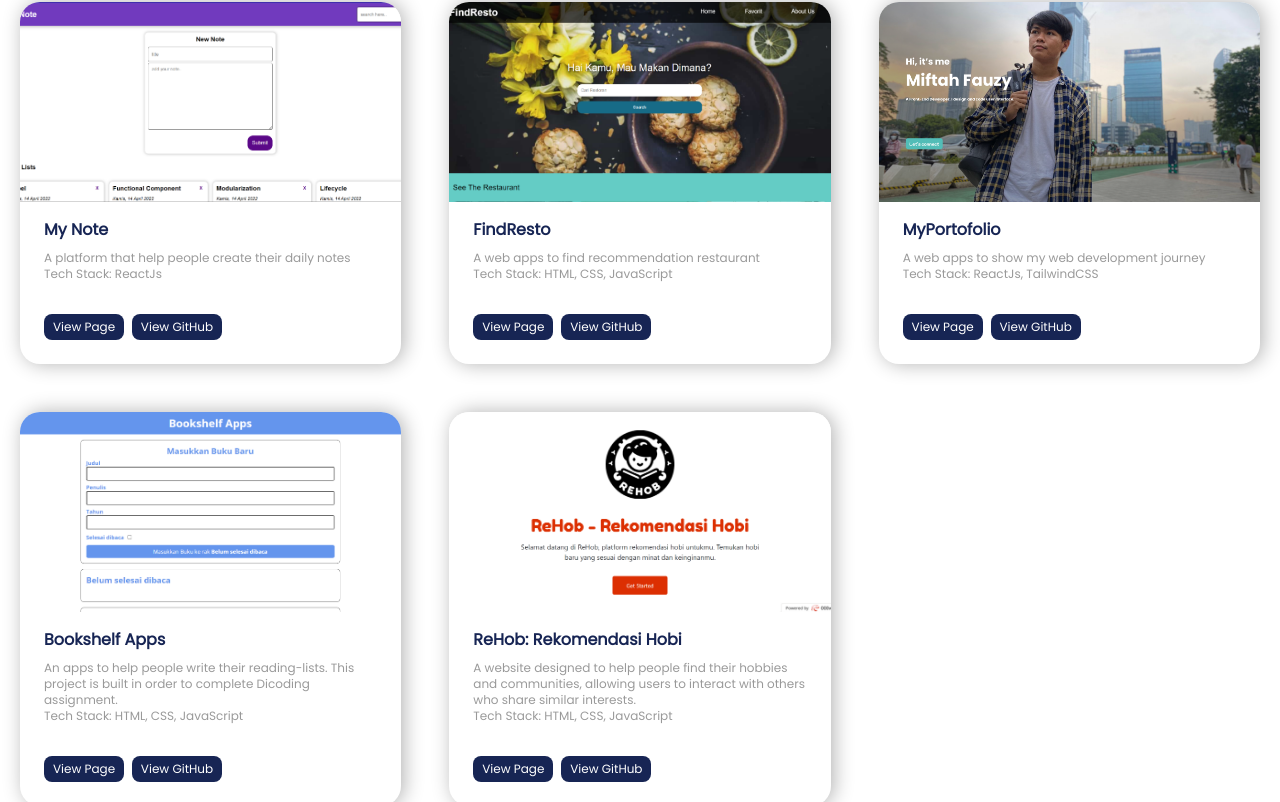
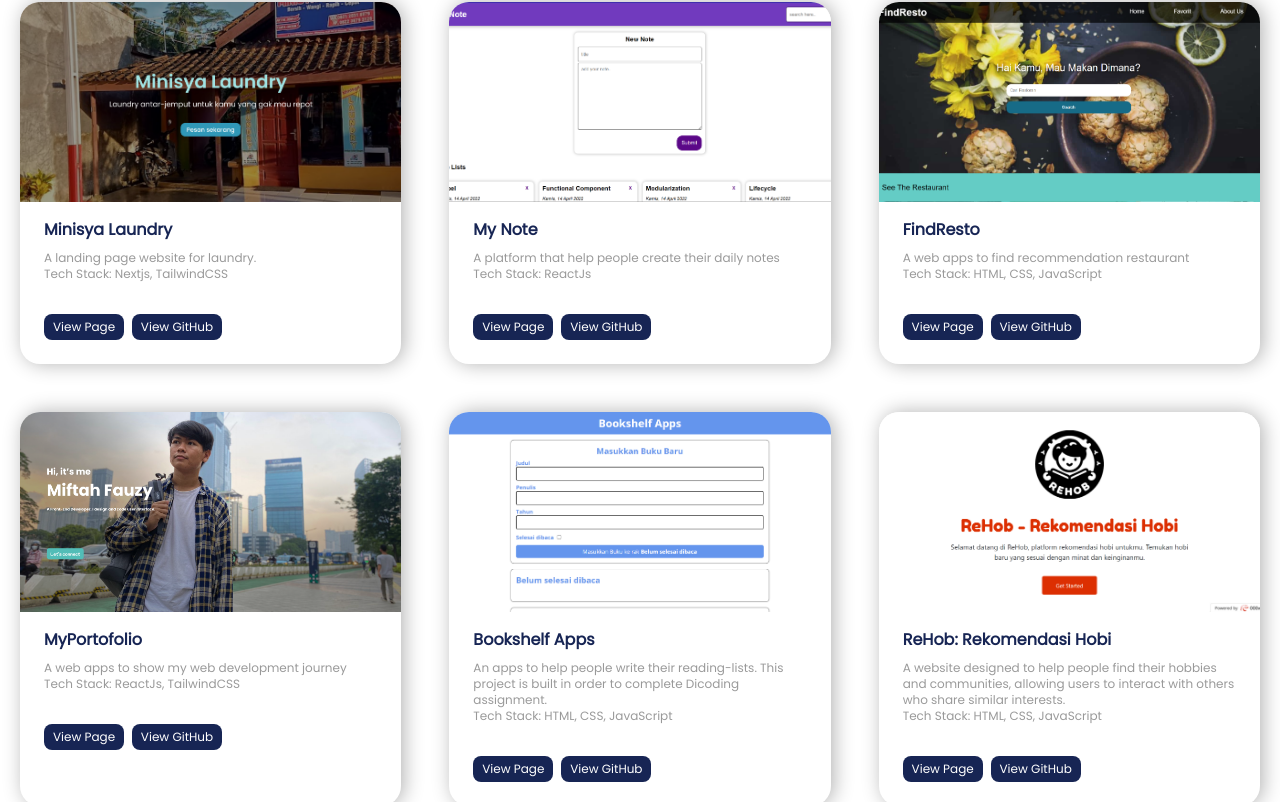
Before and after one commit to Miftah130300/portofolio, a React (Create React App) app: page / in a window 1280 px wide. Shown: the part 1124-1926 px from the top of the page. Built offline with nearby package versions, Linux system fonts and the light colour scheme.

Commit message:
Add files via upload

```diff
--- a/src/data/data.js
+++ b/src/data/data.js
@@ -9,8 +9,17 @@ import Blackgithub from '../asset/github-black.png'
 import BlackInstagram from '../asset/instagram-black.png'
 import BlackLinkedin from '../asset/linkedin-black.png'
 import ReHob from '../asset/ReHob.png'
+import Minisya from '../asset/minisyalaundry.png'
 
 const datas = [
+    {
+        nama: "Minisya Laundry",
+        deskripsi: "A landing page website for laundry.",
+        stack: "Nextjs, TailwindCSS",
+        link: 'https://lovely-youtiao-f39bab.netlify.app/',
+        linkGithub: 'https://github.com/Miftah130300/minisya-laundry',
+        pictures: Minisya
+    },
     {
         nama: "My Note",
         deskripsi: "A platform that help people create their daily notes",
@@ -48,7 +57,7 @@ const datas = [
         link: 'https://rehob.000webhostapp.com/',
         linkGithub: 'https://github.com/MuhammadAlfitrianAnanda/ReHob?tab=readme-ov-file',
         pictures: ReHob
-    }
+    },
 
 
 ]
--- a/src/view/landing-page.jsx
+++ b/src/view/landing-page.jsx
@@ -1,7 +1,7 @@
 import React, { useEffect, useState } from 'react';
 import OjiHero from '../asset/ojicrop4.png';
 import { NavBar } from './nav-bar';
-import CVMiftah from '../asset/Miftah Fauzy-Nextjs.pdf'
+import CVMiftah from '../asset/MiftahFauzy-CV.pdf'
 
 export function LandingPage({ onClick }) {
   const [isMobile, setIsMobile] = useState(window.innerWidth < 500);
```
Also changed, not shown: src/asset/minisyalaundry.png (added).
